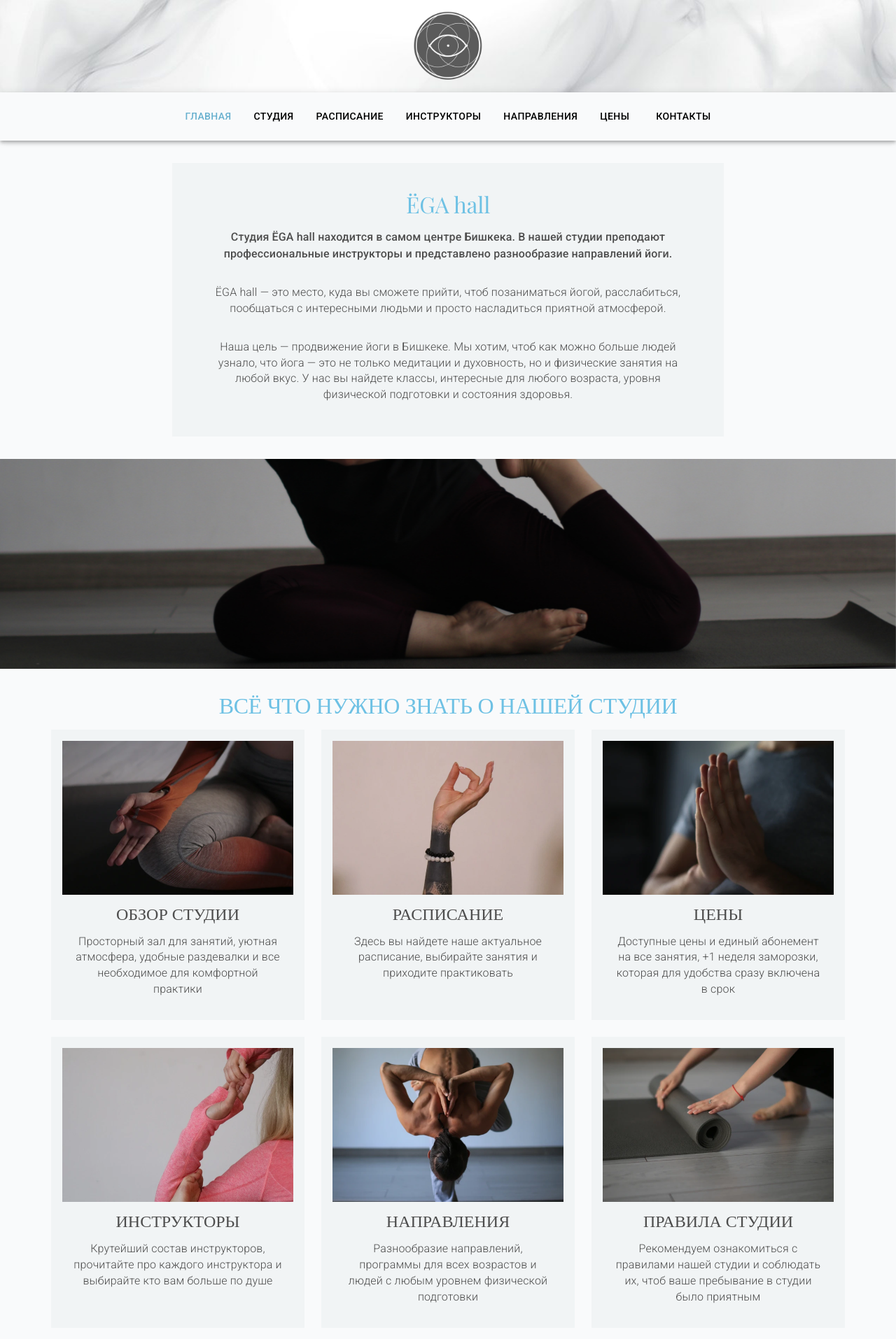
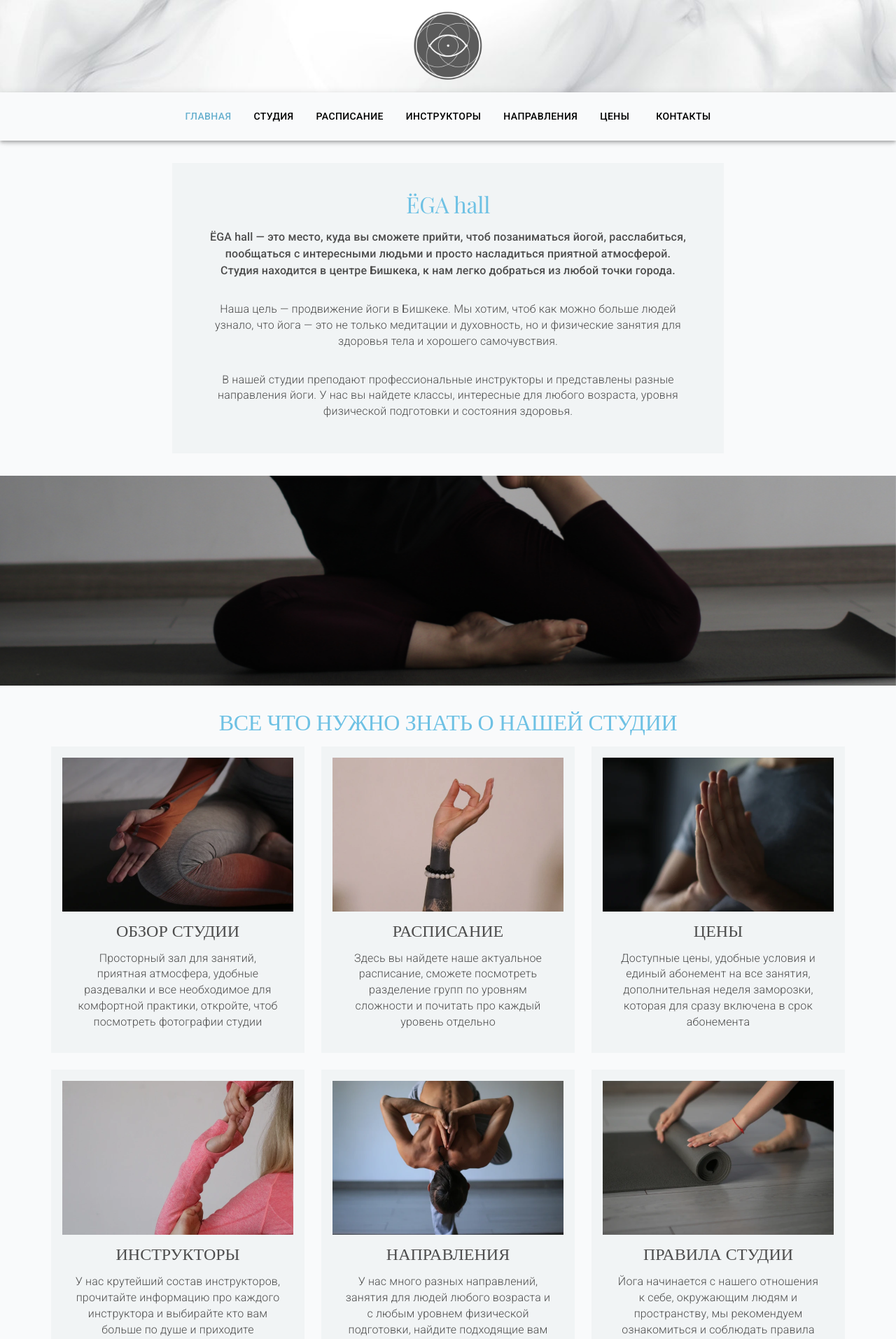
Before and after one commit to errfrost/vite-simple-config, a React (Vite) app: page / in a window 1280 px wide. Shown: the top 1914 px of the page at 70% size. Built offline with nearby package versions, Linux system fonts and the light colour scheme.

Commit message:
feat: edit site content

```diff
--- a/src/components/home/About.tsx
+++ b/src/components/home/About.tsx
@@ -24,21 +24,23 @@ export default function About() {
                     ËGA hall
                 </Typography>
                 <Typography variant="body1" component="p" p={2} align="center">
-                    Студия ËGA hall находится в самом центре Бишкека. В нашей
-                    студии преподают профессиональные инструкторы и представлено
-                    разнообразие направлений йоги.
-                </Typography>
-                <Typography variant="body2" component="p" p={2} align="center">
                     ËGA hall — это место, куда вы сможете прийти, чтоб
                     позаниматься йогой, расслабиться, пообщаться с интересными
-                    людьми и просто насладиться приятной атмосферой.
+                    людьми и просто насладиться приятной атмосферой. Студия
+                    находится в центре Бишкека, к нам легко добраться из любой
+                    точки города.
                 </Typography>
                 <Typography variant="body2" component="p" p={2} align="center">
                     Наша цель — продвижение йоги в Бишкеке. Мы хотим, чтоб как
                     можно больше людей узнало, что йога — это не только
-                    медитации и духовность, но и физические занятия на любой
-                    вкус. У нас вы найдете классы, интересные для любого
-                    возраста, уровня физической подготовки и состояния здоровья.
+                    медитации и духовность, но и физические занятия для здоровья
+                    тела и хорошего самочувствия.
+                </Typography>
+                <Typography variant="body2" component="p" p={2} align="center">
+                    В нашей студии преподают профессиональные инструкторы и
+                    представлены разные направления йоги. У нас вы найдете
+                    классы, интересные для любого возраста, уровня физической
+                    подготовки и состояния здоровья.
                 </Typography>
             </Paper>
         </Container>
--- a/src/components/home/BlockMenu.tsx
+++ b/src/components/home/BlockMenu.tsx
@@ -9,7 +9,7 @@ const tableOfContents = [
         link: 'space',
         title: 'Обзор студии',
         description:
-            'Просторный зал для занятий, уютная атмосфера, удобные раздевалки и все необходимое для комфортной практики',
+            'Просторный зал для занятий, приятная атмосфера, удобные раздевалки и все необходимое для комфортной практики, откройте, чтоб посмотреть фотографии студии',
     },
     {
         id: 2,
@@ -17,7 +17,7 @@ const tableOfContents = [
         link: 'schedule',
         title: 'Расписание',
         description:
-            'Здесь вы найдете наше актуальное расписание, выбирайте занятия и приходите практиковать',
+            'Здесь вы найдете наше актуальное расписание, сможете посмотреть разделение групп по уровням сложности и почитать про каждый уровень отдельно',
     },
     {
         id: 3,
@@ -25,7 +25,7 @@ const tableOfContents = [
         link: 'price',
         title: 'Цены',
         description:
-            'Доступные цены и единый абонемент на все занятия, +1 неделя заморозки, которая для удобства сразу включена в срок',
+            'Доступные цены, удобные условия и единый абонемент на все занятия, дополнительная неделя заморозки, которая для сразу включена в срок абонемента',
     },
     {
         id: 4,
@@ -33,7 +33,7 @@ const tableOfContents = [
         link: 'teachers',
         title: 'Инструкторы',
         description:
-            'Крутейший состав инструкторов, прочитайте про каждого инструктора и выбирайте кто вам больше по душе',
+            'У нас крутейший состав инструкторов, прочитайте информацию про каждого инструктора и выбирайте кто вам больше по душе и приходите заниматься',
     },
     {
         id: 5,
@@ -41,7 +41,7 @@ const tableOfContents = [
         link: 'classes',
         title: 'Направления',
         description:
-            'Разнообразие направлений, программы для всех возрастов и людей с любым уровнем физической подготовки',
+            'У нас много разных направлений, занятия для людей любого возраста и с любым уровнем физической подготовки, найдите подходящие вам занятия',
     },
     {
         id: 6,
@@ -49,7 +49,7 @@ const tableOfContents = [
         link: 'rules',
         title: 'Правила студии',
         description:
-            'Рекомендуем ознакомиться с правилами нашей студии и соблюдать их, чтоб ваше пребывание в студии было приятным',
+            'Йога начинается с нашего отношения к себе, окружающим людям и пространству, мы рекомендуем ознакомиться и соблюдать правила нашей студии',
     },
 ];
 
@@ -58,7 +58,7 @@ export default function BlockMenu() {
     return (
         <Container maxWidth="lg" sx={{ p: 4 }}>
             <Typography variant="h2" component="h2" align="center">
-                Всё что нужно знать о нашей студии
+                Все что нужно знать о нашей студии
             </Typography>
 
             <Grid
```
Also changed, not shown: public/data/teachers.json (+8 -4 lines).
